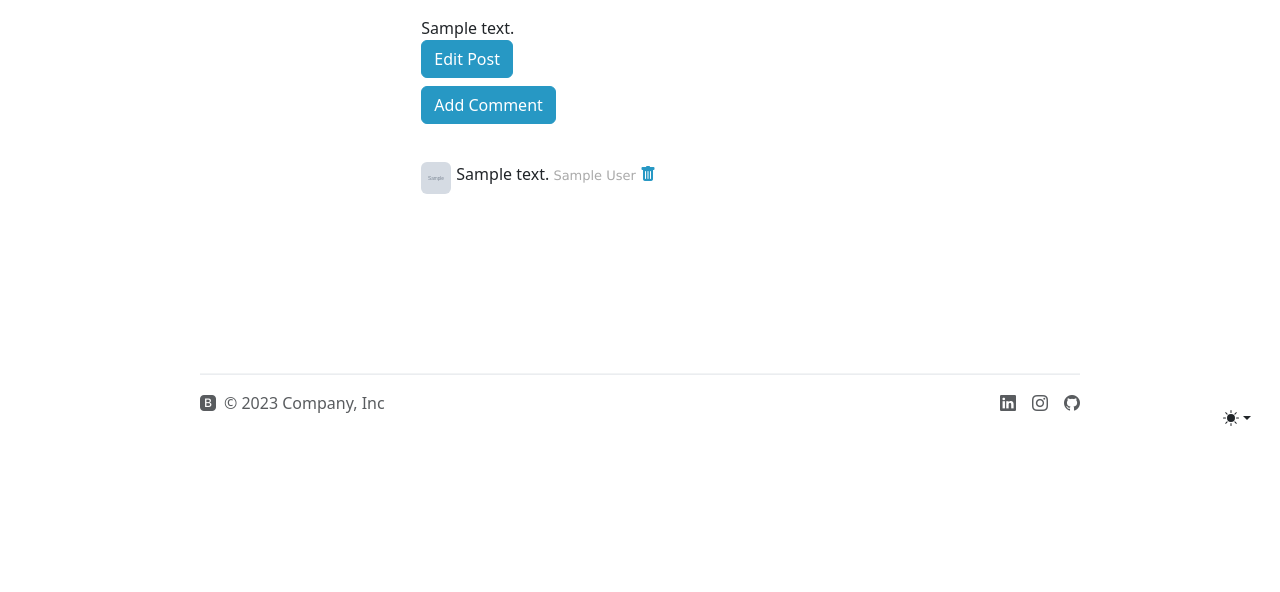
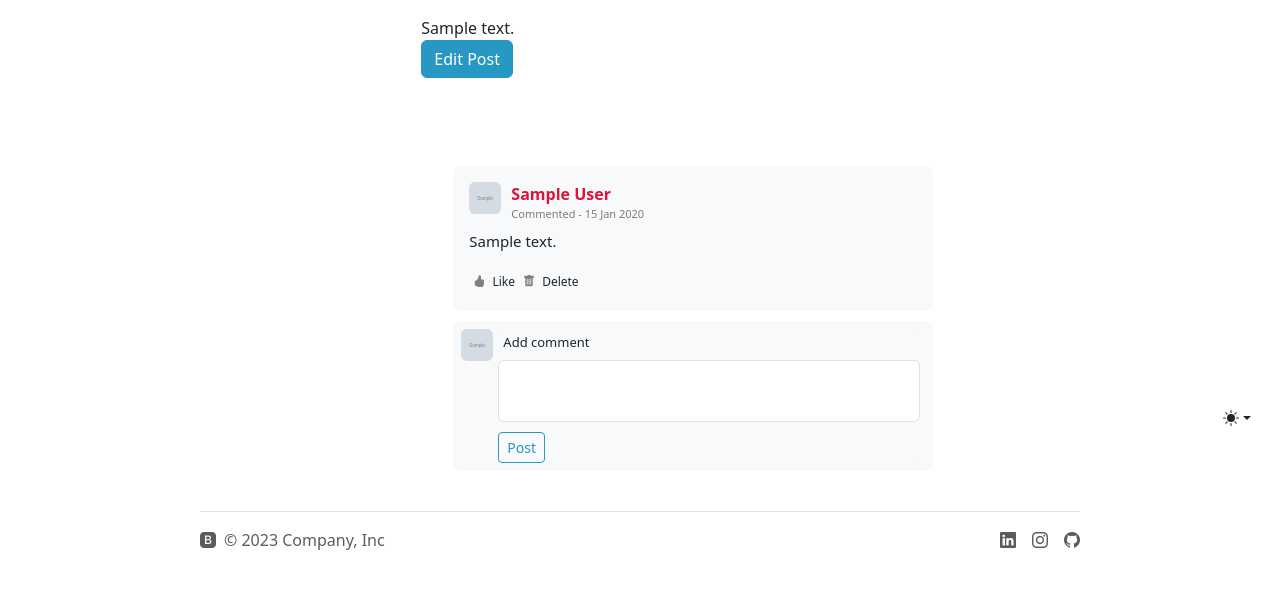
Before and after one commit to Adskovic/flask_blog, a Flask app: page /post/1 in a window 1280 px wide. Shown: the part 345-937 px from the top of the page. Before the commit the page ends 771 px from the top, so only its background shows below. Run offline with Flask 3, Linux system fonts and the light colour scheme; a user stored in the database is signed in; tables that the repository leaves empty hold one stand-in row (values such as "Sample post"); grey boxes marked "Sample" are stand-in pictures; some libraries are stand-ins or nearby versions.

Commit message:
feat: comment section

```diff
--- a/forms.py
+++ b/forms.py
@@ -1,5 +1,5 @@
 from flask_wtf import FlaskForm
-from wtforms import StringField, SubmitField, PasswordField, EmailField, SelectField, HiddenField
+from wtforms import StringField, SubmitField, PasswordField, EmailField, SelectField, TextAreaField
 from wtforms.validators import DataRequired, URL
 from flask_ckeditor import CKEditorField
 
@@ -18,7 +18,7 @@ class RegisterForm(FlaskForm):
     name = StringField("Name", validators=[DataRequired()])
     email = StringField("Email", validators=[DataRequired()])
     password = PasswordField("Password", validators=[DataRequired()])
-    submit = SubmitField("Sign me up.")
+    submit = SubmitField("Sign me up")
 
 
 
@@ -26,13 +26,13 @@ class RegisterForm(FlaskForm):
 class LoginForm(FlaskForm):
     email = StringField("Email", validators=[DataRequired()])
     password = PasswordField("Password", validators=[DataRequired()])
-    submit = SubmitField("Log me in.")
+    submit = SubmitField("Log me in")
 
 
 
 class CommentForm(FlaskForm):
-    comment_text = CKEditorField("Comment", validators=[DataRequired()])
-    submit = SubmitField("Submit")
+    comment_text = TextAreaField("Add comment", validators=[DataRequired()])
+    submit = SubmitField("Post")
 
 
 class EditProfileForm(FlaskForm):
--- a/main.py
+++ b/main.py
@@ -1,4 +1,4 @@
-from datetime import date
+from datetime import date, datetime
 from flask import Flask, abort, render_template, redirect, url_for, flash, request
 from flask_bootstrap import Bootstrap5
 from flask_ckeditor import CKEditor
@@ -65,6 +65,7 @@ class Comment(db.Model):
     post_id = db.Column(db.Integer, db.ForeignKey("blog_posts.id"))
     parent_post = relationship("BlogPost", back_populates="post_comments")
     text = db.Column(db.Text, nullable=False)
+    created_at = db.Column(db.DateTime, default=datetime.utcnow)
 
 
 
--- a/static/css/styles.css
+++ b/static/css/styles.css
@@ -218,6 +218,23 @@ header.masthead {
     --bs-btn-disabled-border-color: #0d6efd;
 }
 
+.btn-outline-primary {
+  --bs-btn-color: #2798c4;
+  --bs-btn-bg: transparent;
+  --bs-btn-border-color: #2798c4;
+  --bs-btn-hover-color: #fff;
+  --bs-btn-hover-bg: #2798c4;
+  --bs-btn-hover-border-color: #2798c4;
+  --bs-btn-focus-shadow-rgb: 49,132,253;
+  --bs-btn-active-color: #fff;
+  --bs-btn-active-bg: #2798c4;
+  --bs-btn-active-border-color: #0a53be;
+  --bs-btn-active-shadow: inset 0 3px 5px rgba(0, 0, 0, 0.125);
+  --bs-btn-disabled-color: #fff;
+  --bs-btn-disabled-bg: #0d6efd;
+  --bs-btn-disabled-border-color: #0d6efd;
+}
+
 .pagination {
   --bs-pagination-color: #2798c4;
   --bs-pagination-active-bg: #2798c4;
@@ -251,53 +268,76 @@ header.masthead {
   display: none !important;
 }
 
-
 /* Commment Styling */
-.commentBox {
-  padding:10px;
-  border-top:1px dotted #bbb;
-}
-.commentBox .form-group:first-child, .actionBox .form-group:first-child {
-  width:80%;
-}
-.commentBox .form-group:nth-child(2), .actionBox .form-group:nth-child(2) {
-  width:18%;
+.comment {
+  margin-top:20%;
 }
 
-.comment {
-  padding-top: 20px;
-}
-.commentList {
-  padding:0;
-  list-style:none;
-  max-height:200px;
-  overflow:auto;
-}
-.commentList li {
-  margin:0;
-  margin-top:10px;
-}
-.commentList li > div {
-  display:table-cell;
-}
-.commenterImage {
-  width:30px;
-  margin-right:5px;
-  height:100%;
-  float:left;
-}
-.commenterImage img {
-  width:100%;
-  border-radius:50%;
-}
-.commentText p {
-  margin:0;
+.commentCard {
+  overflow-wrap: break-word;
+  min-width: 60vh;
+  max-width: 60vh;
+  margin-bottom: 10px;
 }
 
-.sub-text {
-  color:#aaa;
-  font-family:verdana;
-  font-size:13px;
+.commentList {
+  list-style: none;
+}
+
+.commentText {
+  font-size: 15px;
+}
+
+.post-comment {
+  min-width: 60vh;
+  max-width: 60vh;
+}
+
+.commenterInfo span {
+  margin-left: 10px;
+}
+
+.media-icons a {
+  text-decoration: none;
+  color: grey;
+}
+
+.commenterName {
+  font-weight: 600;
+}
+
+.formContainer {
+  margin-left: 5px;
+  margin-right: 5px;
+  padding: 0;
+}
+
+
+.formContainer .form-label {
+  margin-left: 5px;
+  font-size: 13px;
+  font-weight: 100;
+}
+
+#comment_text {
+  padding-left: 5px;
+  resize: none;
+}
+
+.required {
+  margin-bottom: 10px!important;
+}
+
+.fs-12 {
+  font-size: 12px;
+}
+
+.shadow-none {
+  box-shadow: none;
+}
+
+.date {
+  font-size: 11px;
 }
 
 /* Flash Message Styling */
--- a/templates/contact.html
+++ b/templates/contact.html
@@ -15,7 +15,6 @@
 </header>
 
 <!-- Main Content-->
-<body>
 <main class="mb-4">
   <div class="container px-4 px-lg-5">
     <div class="row gx-4 gx-lg-5 justify-content-center">
@@ -29,6 +28,5 @@
     </div>
   </div>
 </main>
-</body>
 
 {% include "footer.html" %}
--- a/templates/footer.html
+++ b/templates/footer.html
@@ -1,5 +1,5 @@
 <!-- Footer -->
-<footer class="d-flex flex-wrap justify-content-between align-items-center py-3 my-4 border-top sticky-footer">
+<footer class="sticky-footer d-flex flex-wrap justify-content-between align-items-center py-3 my-4 border-top">
   <div class="col-md-4 d-flex align-items-center">
     <a href="/" class="mb-3 me-2 mb-md-0 text-body-secondary text-decoration-none lh-1">
       <i class="bi bi-bootstrap-fill"></i>
--- a/templates/header.html
+++ b/templates/header.html
@@ -102,7 +102,6 @@
               </ul>
             </div>
           {% endif %}
-
         </div>
       </div>
     </nav>
--- a/templates/index.html
+++ b/templates/index.html
@@ -105,7 +105,6 @@
                     {% endif %}
                   </ul>
                 </nav>
-
             </div>
         </div>
     </div>
--- a/templates/post.html
+++ b/templates/post.html
@@ -40,36 +40,57 @@
                 {% endif %}
 
                 <!-- Comments Area -->
-                <!-- Load the CKEditor -->
-                {{ ckeditor.load() }}
-
-                <!-- Comment Form Container -->
-                <div class="comment-form-container hidden">
-                    <!-- Create the wtf quick form from CommentForm -->
-                    {{ render_form(form, novalidate=True, button_map={"submit": "primary"}) }}
-                </div>
-
-                <!-- Add Comment / Cancel button -->
-                <button class="btn btn-primary my-2" id="addCommentButton" onclick="toggleCommentForm()">Add Comment</button>
-
                 <div class="comment">
-                    <ul class="commentList">
+                    <ul class="commentList col-md-8">
                         <!-- Show all comments -->
                         {% for comment in post.post_comments %}
-                            <li>
-                                <div class="commenterImage">
+                            <li class="commentCard bg-body-tertiary rounded-3 p-3">
+                                <div class="commenterInfo d-flex flex-row">
                                     <a href="#"><img src="{{ comment.comment_author.profile_picture }}" alt="mdo" width="32" height="32" class="rounded mx-auto d-block"/></a>
+                                    <div class="d-flex flex-column justify-content-start">
+                                        {% if comment.comment_author.id == 1 %}
+                                        <span class="commenterName" style="color: crimson;">{{ comment.comment_author.name }}</span>
+                                        {% else %}
+                                        <span class="commenterName">{{ comment.comment_author.name }}</span>
+                                        {% endif %}
+                                        <span class="date text-black-50" >Commented - {{ comment.created_at.strftime("%d %b %Y") }}</span>
+                                    </div>
                                 </div>
-                                <div class="commentText">
-                                    {{ comment.text|safe }}
-                                    <span class="sub-text">{{ comment.comment_author.name }}</span>
-                                    {% if current_user and current_user.id == comment.comment_author.id or current_user.id == 1 %}
-                                        <a href="{{ url_for('delete_comment', comment_id=comment.id) }}"><i class="bi bi-trash-fill"></i></a>
-                                    {% endif %}
-
+                                <div class="commentTextArea mt-2">
+                                    <p class="commentText">{{comment.text|safe }}</p>
+                                </div>
+                                <div class="media-icons">
+                                    <div class="d-flex flex-row fs-12">
+                                        <div class="like p-1 cursor">
+                                            <a class="like-comment" href="#">
+                                                <i class="bi bi-hand-thumbs-up-fill"></i>
+                                            </a>
+                                                <span class="ms-1">Like</span>
+                                        </div>
+                                        {% if current_user and current_user.id == comment.comment_author.id or current_user.id == 1 %}
+                                        <div class="delete p-1 cursor">
+                                            <a class="delete-comment" href="{{ url_for('delete_comment', comment_id=comment.id) }}">
+                                                <i class="bi bi-trash-fill"></i>
+                                            </a>
+                                                <span class="ms-1">Delete</span>
+                                        </div>
+                                        {% endif %}
+                                    </div>
                                 </div>
                             </li>
                         {% endfor %}
+                        <!-- Comment Form Container -->
+                        {% if current_user.is_authenticated %}
+                        <div class="post-comment bg-light rounded-3 p-2">
+                            <div class="d-flex flex-row align-items-start">
+                                <img src="{{ current_user.profile_picture }}" alt="mdo" width="32" height="32" class="rounded mx-auto d-block">
+                                    <div class="formContainer form-control bg-body-tertiary border-0 shadow-none">
+                                        {{ render_form(form, novalidate=True, button_map={"submit": "btn btn-outline-primary btn-sm"}) }}
+
+                                    </div>
+                                </div>
+                            </div>
+                        {% endif %}
                     </ul>
                 </div>
             </div>
```
Lines whose indentation alone changed are shown as unchanged.
